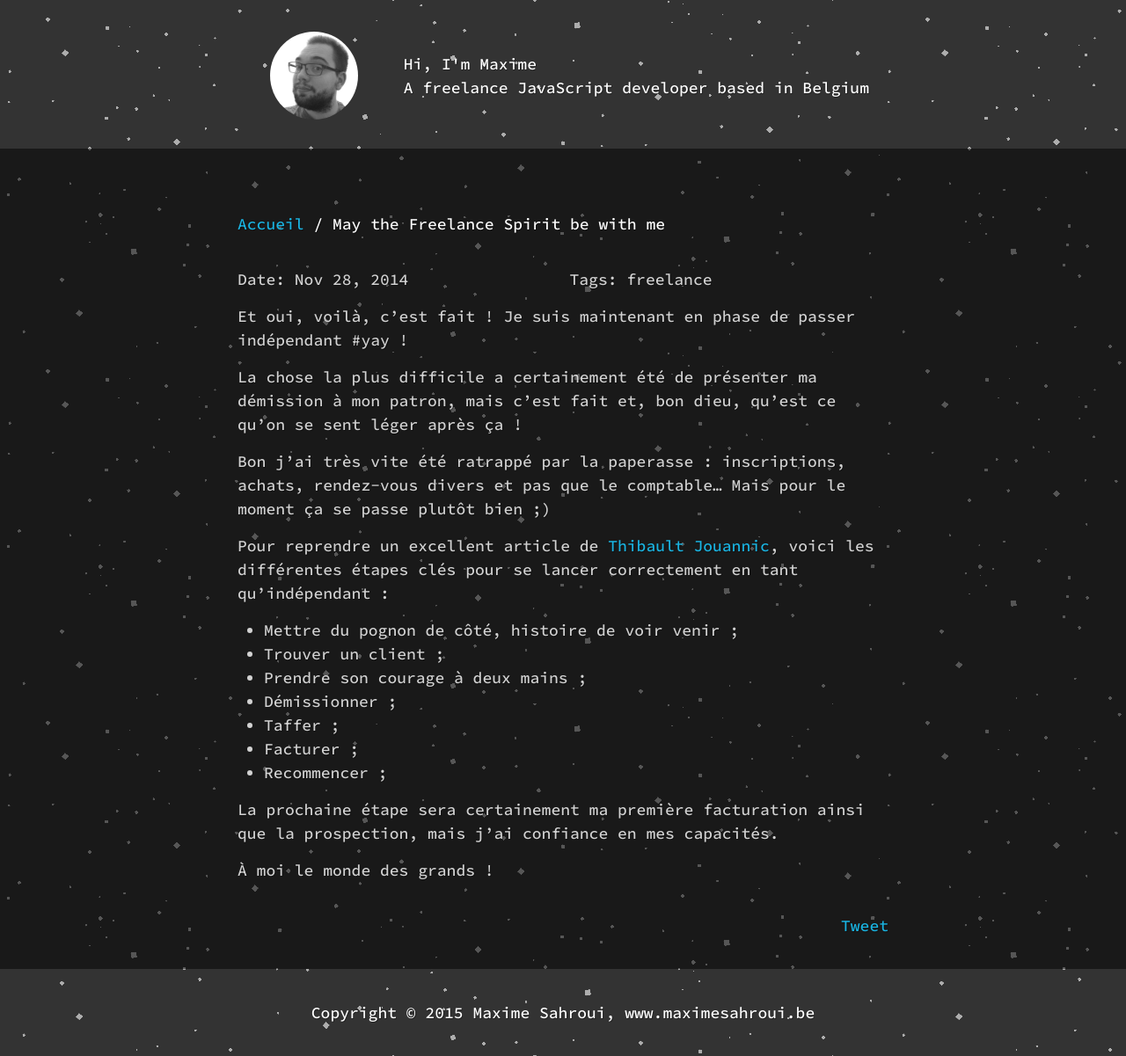
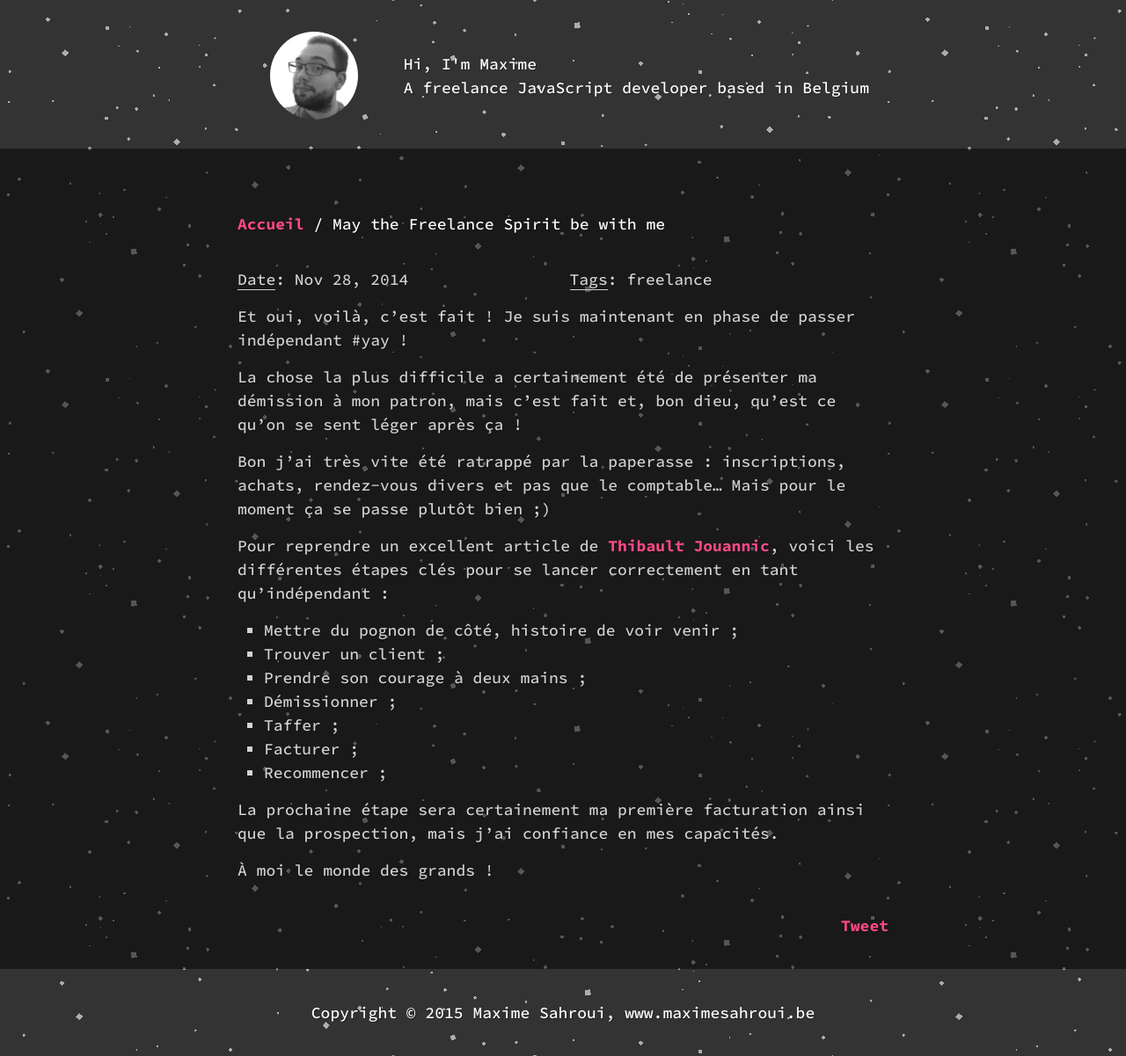
Before and after one commit to maximeshr/maximeshr.github.io, a Jekyll site: the page built from _posts/2014-11-28-may-the-freelance-spirit-be-with-me.md, in a window 1280 px wide. Shown: the whole page at 88% size. Built offline with Jekyll 4.4.1, drawn with Linux system fonts in a browser that asks for light colours; comment, search, counter and statistics services are not loaded.

Commit message:
adding some style : text helpers and fixing links

```diff
--- a/_layouts/post.html
+++ b/_layouts/post.html
@@ -9,10 +9,10 @@ layout: default
     </h1>
     <div class="col-wrapper">
       <div class="col col-6">
-        <span class="inverse">Date:</span> {{ page.date | date: "%b %-d, %Y" }}
+        <span class="text-underline">Date</span>: {{ page.date | date: "%b %-d, %Y" }}
       </div>
       <div class="col col-6">
-        <span class="inverse">Tags:</span> {{ page.categories | join: ', ' }}
+        <span class="text-underline">Tags</span>: {{ page.categories | join: ', ' }}
       </div>
     </div>
   </header>
--- a/_sass/_base.scss
+++ b/_sass/_base.scss
@@ -69,6 +69,10 @@ ul, ol {
     margin-left: $spacing-unit;
 }
 
+ul {
+  list-style: square;
+}
+
 li {
     > ul,
     > ol {
@@ -97,14 +101,14 @@ h1, h2, h3, h4, h5, h6 {
  * Links
  */
 a {
-    font-weight: 500;
+    font-weight: 800;
     color: $brand-color;
     text-decoration: none;
 
     &:hover,
     &:focus {
         color: $brand-color-dark;
-        border-bottom: 1px solid $brand-color-dark;
+        border-bottom: 2px solid $brand-color-dark;
     }
 }
 
@@ -216,3 +220,5 @@ pre {
  .text-center  { text-align: center;  }
  .text-left    { text-align: left;    }
  .text-justify { text-align: justify; }
+
+ .text-underline { border-bottom: 1px solid $text-color; }
--- a/css/main.scss
+++ b/css/main.scss
@@ -16,7 +16,7 @@ $spacing-unit:     30px;
 $text-color:       #D2D2D2;
 $text-color-alternative: #FFF;
 $background-color: #333333;
-$brand-color:      #1ab4e2;
+$brand-color:      #FF4987;
 $brand-color-dark: darken($brand-color, 25%);
 
 $grey-color:       #828282;
```
Also changed, not shown: 14 other files.
